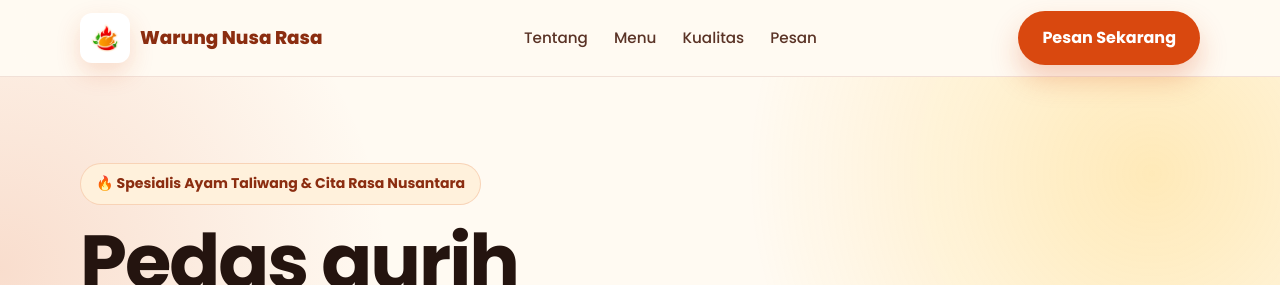
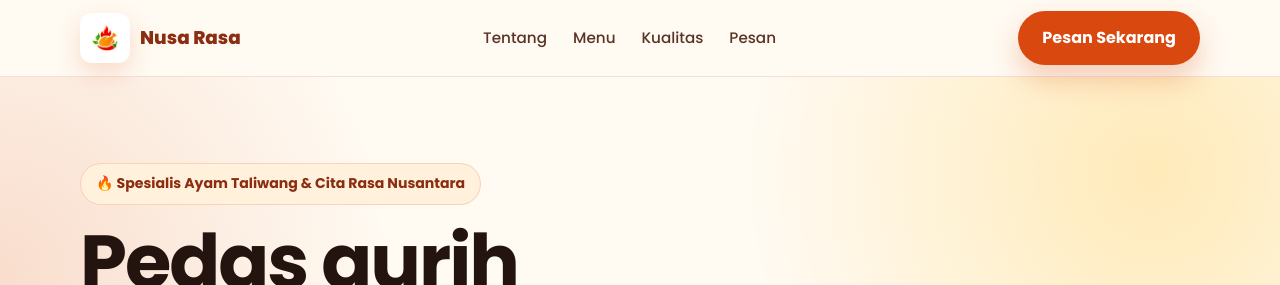
Before and after one commit to makankacang/Tugas-Antar-Muka-Mesin, a plain HTML site: page index.html in a window 1280 px wide. Shown: the top 285 px of the page. Drawn offline with Linux system fonts and the light colour scheme.

Commit message:
Update index.html

```diff
--- a/index.html
+++ b/index.html
@@ -518,7 +518,7 @@
     <div class="container navbar">
       <a href="#home" class="logo">
         <img src="chicken.png" alt="Logo Warung Nusa Rasa" class="logo-img">
-        <span>Warung Nusa Rasa</span>
+        <span>Nusa Rasa</span>
       </a>
       <nav>
         <a href="#tentang">Tentang</a>
```
